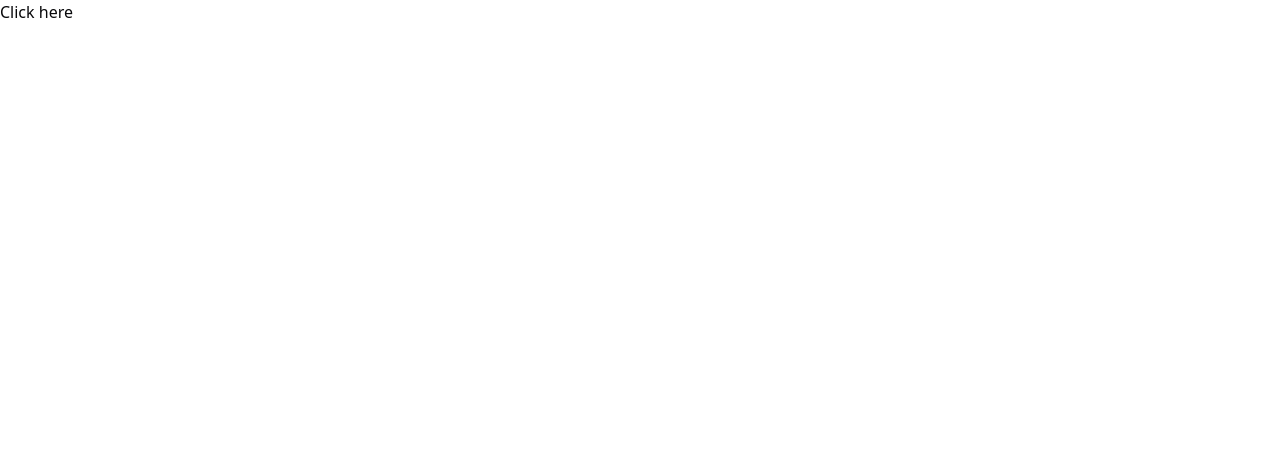
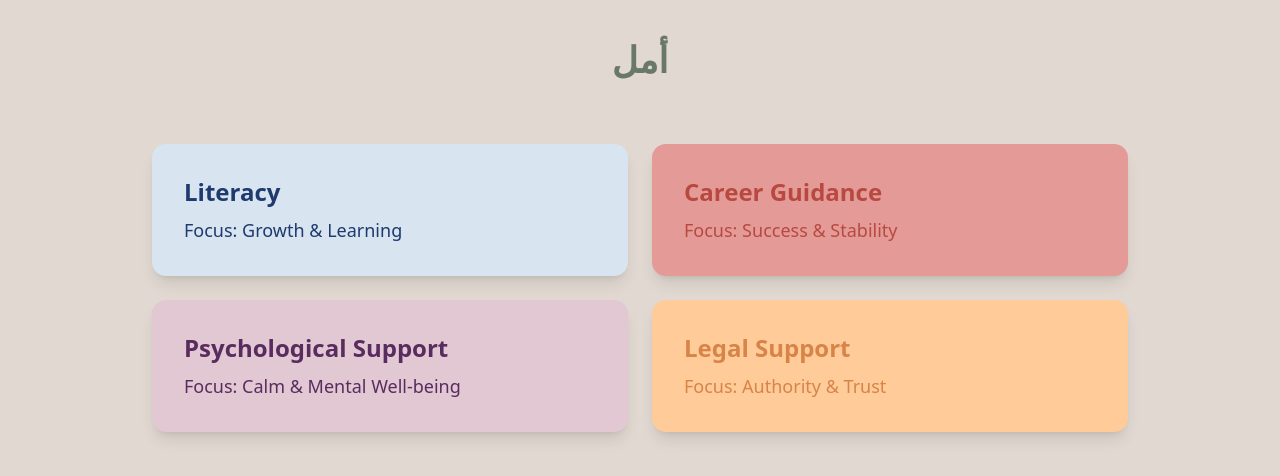
Before and after one commit to eyadai19/amal, a Next.js app: page /home in a window 1280 px wide. Shown: the top 476 px of the page. Built offline with nearby package versions, Linux system fonts and the light colour scheme.

Commit message:
homepage

```diff
--- a/src/app/home/page.tsx
+++ b/src/app/home/page.tsx
@@ -1,9 +1,11 @@
 "use client";
+
+import HomePage from "@/components/homePage";
 
 export default function home() {
 	return (
 		<div>
-			<button>Click here</button>
+			<HomePage />
 		</div>
 	);
 }
--- /dev/null
+++ b/src/components/homePage.tsx
@@ -0,0 +1,56 @@
+import Link from 'next/link';
+
+const categories = [
+  {
+    title: 'Literacy',
+    description: 'Focus: Growth & Learning',
+    bgColor: 'bg-[#D8E5F0]',
+    textColor: 'text-[#1E3A6E]',
+    href: '/literacy',
+  },
+  {
+    title: 'Career Guidance',
+    description: 'Focus: Success & Stability',
+    bgColor: 'bg-[#E49B97]',
+    textColor: 'text-[#B84941]',
+    href: '/career-guidance',
+  },
+  {
+    title: 'Psychological Support',
+    description: 'Focus: Calm & Mental Well-being',
+    bgColor: 'bg-[#E2C8D3]',
+    textColor: 'text-[#582C5E]',
+    href: '/psychological-support',
+  },
+  {
+    title: 'Legal Support',
+    description: 'Focus: Authority & Trust',
+    bgColor: 'bg-[#FFCB99]',
+    textColor: 'text-[#D78448]',
+    href: '/legal-support',
+  },
+];
+
+const HomePage = () => {
+  return (
+    <div className="min-h-screen bg-[#E1D9D1] flex flex-col items-center">
+      <header className="w-full text-center py-10">
+        <h1 className="text-4xl font-bold text-[#697867]">أمل</h1>
+      </header>
+      <main className="grid grid-cols-1 md:grid-cols-2 gap-6 p-6 max-w-5xl w-full">
+        {categories.map((category, index) => (
+          <Link key={index} href={category.href}>
+            <div
+              className={`p-8 rounded-xl shadow-lg cursor-pointer transition-transform transform hover:scale-105 ${category.bgColor} ${category.textColor}`}
+            >
+              <h2 className="text-2xl font-bold">{category.title}</h2>
+              <p className="text-lg mt-2">{category.description}</p>
+            </div>
+          </Link>
+        ))}
+      </main>
+    </div>
+  );
+};
+
+export default HomePage;
--- a/src/components/homePgae.tsx
+++ /dev/null
@@ -1,46 +0,0 @@
-"use client";
-
-import Link from "next/link";
-export function HomeComponent() {
-	return (
-		<div className="section px-4 py-8" id="home">
-			<div className="flex flex-col items-center justify-evenly md:flex-row md:space-x-6">
-				{/* Text Content */}
-				<div className="text-center md:max-w-lg md:text-left">
-					<h2 className="mb-2 text-xs font-bold text-[#00203F]">
-						Learn SQL Like Never Before
-					</h2>
-					<h1 className="text-[1.825rem] leading-tight font-bold sm:text-[2.5rem]">
-						Have you ever tried <br />{" "}
-						<span className="font-semibold text-[#ADF0D1]"> AI-supported </span>{" "}
-						<br /> learning?
-					</h1>
-					<p className="mt-4 max-w-md text-sm leading-7 text-gray-700">
-						This is the new way to learn SQL
-					</p>
-					{/* Buttons */}
-					<div className="mt-6 flex justify-center space-x-4 md:justify-start">
-						<Link href="/basic/dataType">
-							<button className="rounded-lg bg-[#00203F] px-6 py-3 text-sm font-bold text-[#ADF0D1] transition-colors hover:bg-[#004466]">
-								Get Started
-							</button>
-						</Link>
-						<button className="rounded-lg border border-solid border-[#00203F] px-6 py-3 text-sm font-bold transition-colors hover:bg-[#00203F] hover:text-[#ADF0D1]">
-							<Link href="#try" className="transition-colors hover:text-white">
-								Discover
-							</Link>
-						</button>
-					</div>
-				</div>
-				{/* Image */}
-				<div className="mt-8 w-full md:mt-0 md:w-[50%]">
-					<img
-						src={"../image/HomeImages/HomeComponent.jpg"}
-						alt="Home Component"
-						className="h-auto w-full rounded-lg object-cover shadow-lg"
-					/>
-				</div>
-			</div>
-		</div>
-	);
-}
```
